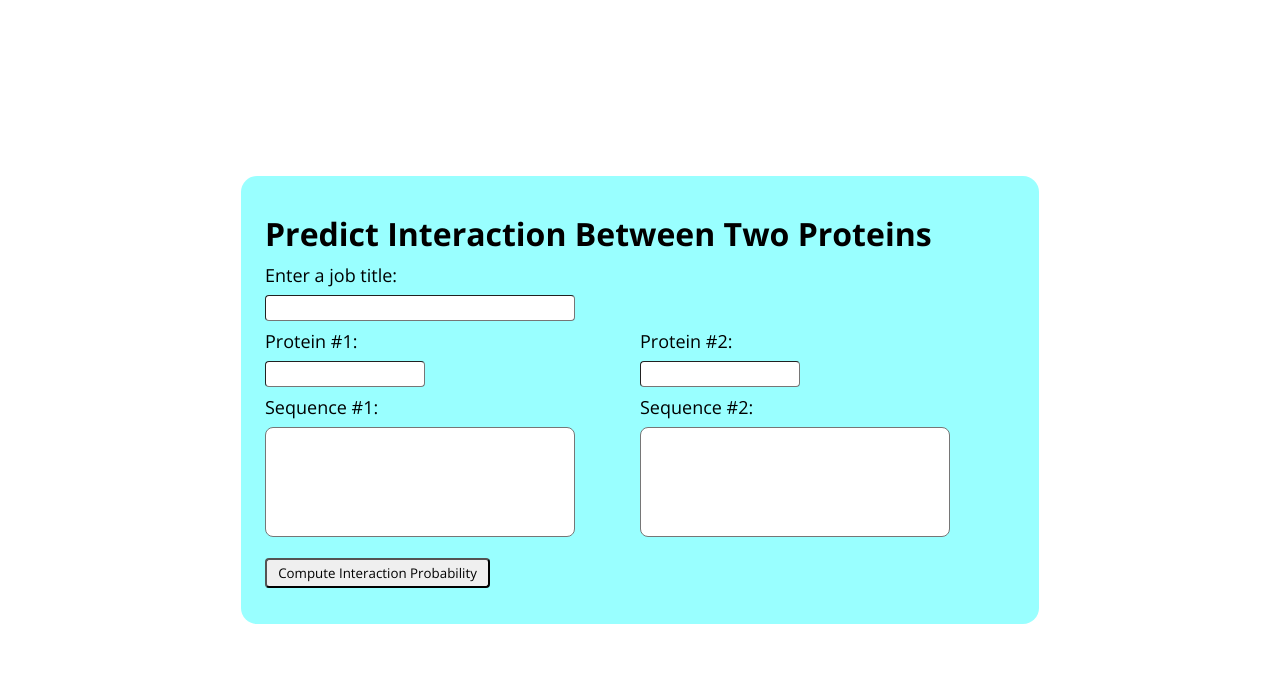
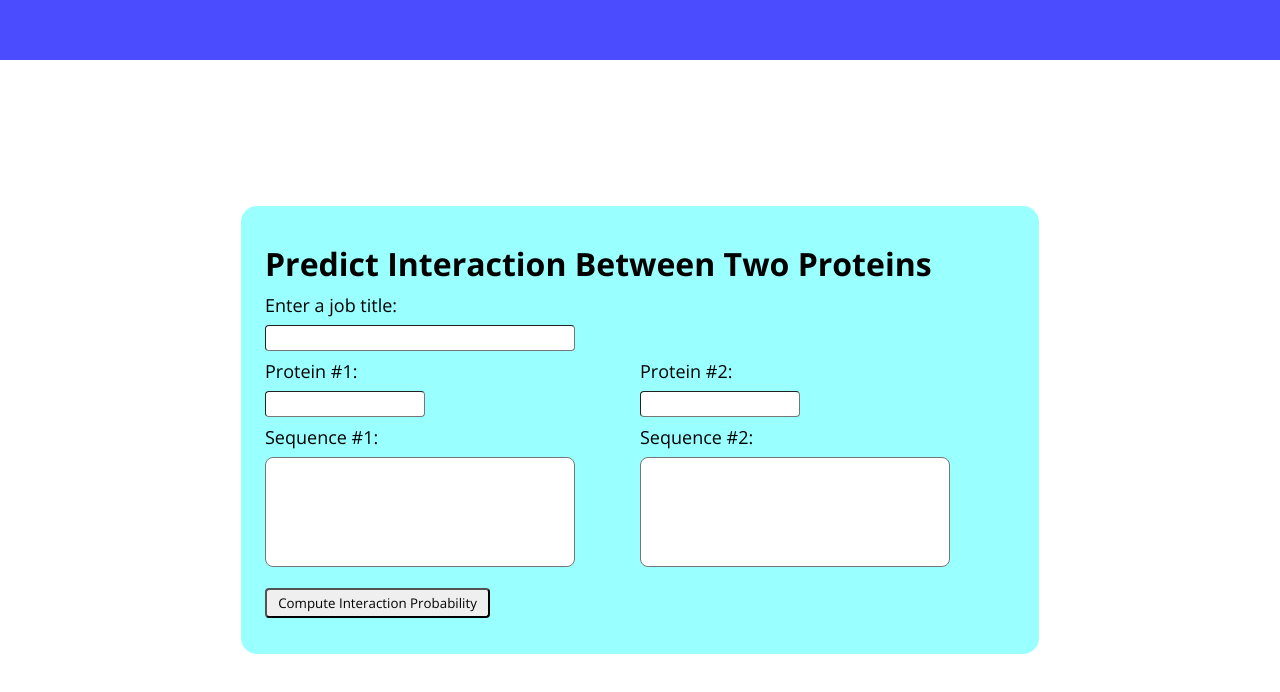
Before and after one commit to samsledje/D-SCRIPT, a React (Create React App) app in the folder web-server/frontend/: page /pair in a window 1280 px wide. Shown: the top 692 px of the page. Built offline with nearby package versions, Linux system fonts and the light colour scheme; no server answers.

Commit message:
Implemented navbar

```diff
--- /dev/null
+++ b/web-server/frontend/src/components/modules/NavBar.js
@@ -0,0 +1,9 @@
+import React from 'react'
+
+export default function NavBar() {
+    return (
+        <div className="NavBar-Container">
+
+        </div>
+    )
+}
--- /dev/null
+++ b/web-server/frontend/src/components/modules/_NavBar.scss
@@ -0,0 +1,4 @@
+.NavBar-Container {
+    height: 60px;
+    background-color: rgba(0,0,255,0.7);
+}
--- a/web-server/frontend/src/components/pages/SinglePairPredict.js
+++ b/web-server/frontend/src/components/pages/SinglePairPredict.js
@@ -1,10 +1,12 @@
 import React from 'react'
 
 import SinglePair from '../modules/SinglePair'
+import NavBar from '../modules/NavBar'
 
 export default function SinglePairPredict() {
     return (
         <div className="SinglePairPredict-Container">
+            <NavBar></NavBar>
             <SinglePair></SinglePair>
         </div>
     )
--- a/web-server/frontend/src/styles.css
+++ b/web-server/frontend/src/styles.css
@@ -158,6 +158,11 @@
   width: 30%;
 }
 
+.NavBar-Container {
+  height: 60px;
+  background-color: rgba(0, 0, 255, 0.7);
+}
+
 * {
   margin: 0;
   padding: 0;
--- a/web-server/frontend/src/styles.scss
+++ b/web-server/frontend/src/styles.scss
@@ -4,6 +4,7 @@
 
 @import './components/modules/SinglePair';
 @import './components/modules/ManyPairs';
+@import './components/modules/NavBar';
 
 @import url('https://fonts.googleapis.com/css2?family=Open+Sans:ital,wght@0,300;0,400;0,600;0,700;0,800;1,300;1,400;1,600;1,700;1,800&display=swap');
 
```
Also changed, not shown: 2 other files (tests, documents, lock files or other folders).
